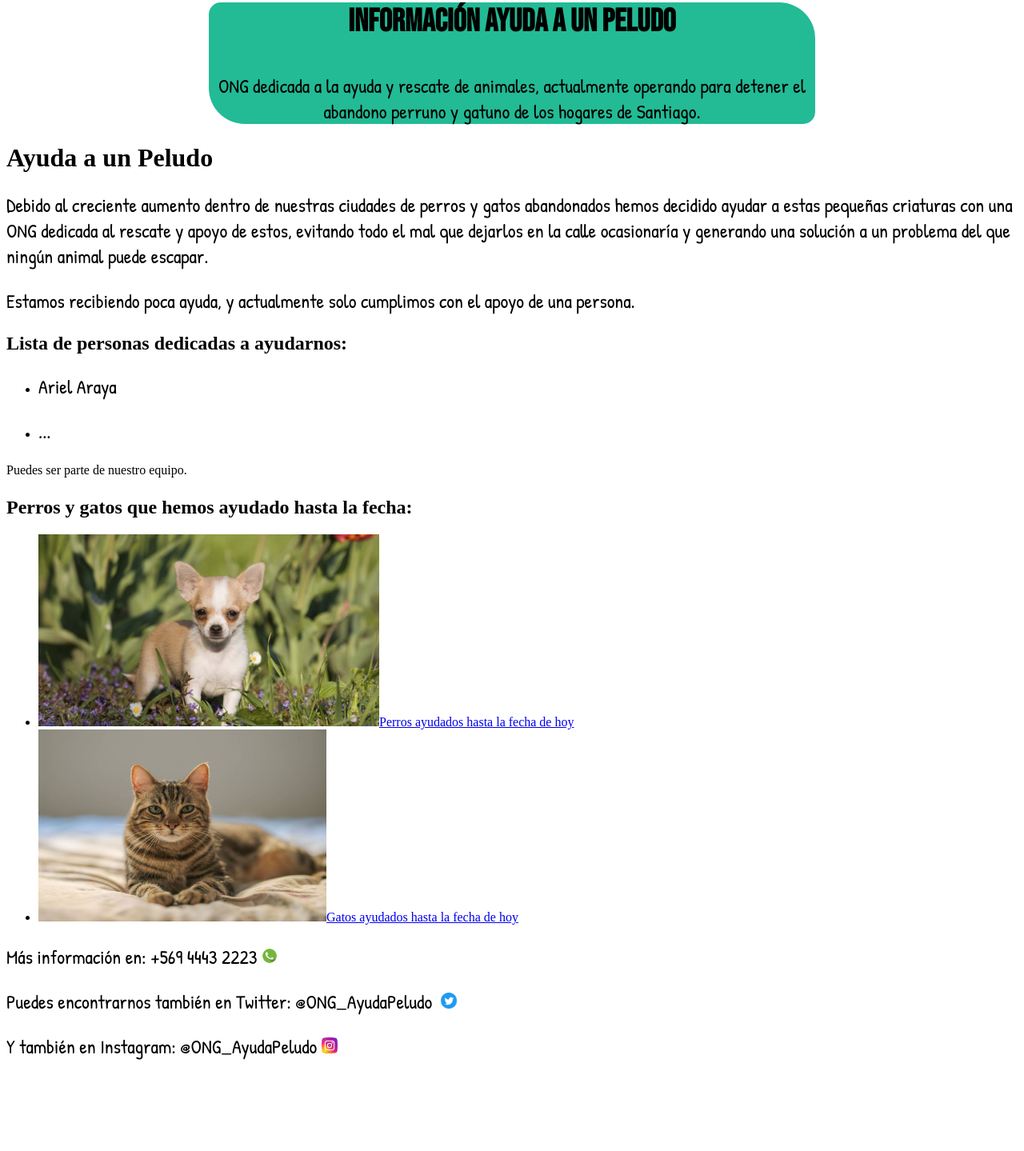
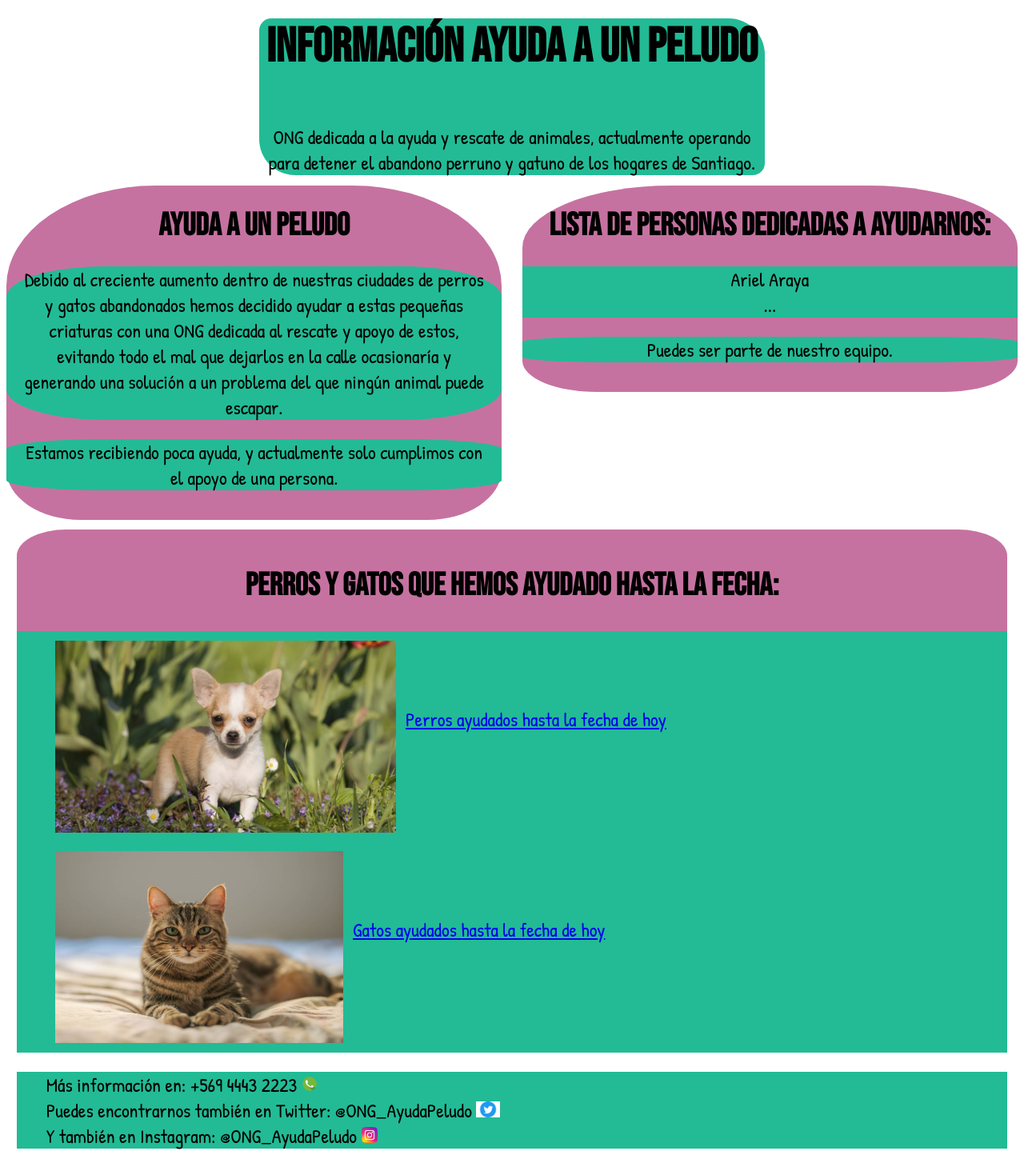
Before and after one commit to ArielAraya/Actividad1, a plain HTML site: page index.html in a window 1280 px wide. Shown: the part 37-1476 px from the top of the page at 80% size. Before the commit the page ends 1385 px from the top, so only its background shows below. Drawn offline with Linux system fonts and the light colour scheme.

Commit message:
Agregado archivo CSS y ajustes HTML
Se hicieron ajustes en el archivo html para la implementación correcta del documento CSS para los estilos. También se hicieron agregados al archivo CSS para que se vea más bonito

```diff
--- a/css/estilos.css
+++ b/css/estilos.css
@@ -1,11 +1,12 @@
 .divHeader{
     background-color: #22bb95;
-    border: 2px #22bb95;
     border-radius: 15px 45px 15px 45px;
     text-align: center;
-    width: 60%;
+    width: 50%;
     margin-left: auto;
     margin-right: auto;
+    text-align: center;
+    font-size: 150%;
 }
 
 .HeaderTitle{
@@ -13,17 +14,100 @@
     font-size: 250%;
     font-family: "bebas neue", cursive;
 }
-p{
+.parrafoBody{
     font-family: 'Patrick Hand', cursive;
     font-size: 150%;
+    background-color: #22bb95;
+    border-radius: 20%;
+    padding-left: 3%;
+    padding-right: 3%;
 }
 
-.divBody{
-    background-color: #24a786;
-    border: 2px #24a786;
-    border-radius: 65px 25px 65px 25px;
+.divBodyLeft{
+    margin-top: 1%;
+    margin-bottom: 1%;
+    background-color: #a7246ca4;
+    border-radius: 30% 30% 15% 15%;
     text-align: center;
-    width: 100%;
+    width: 49%;
     margin-left: auto;
     margin-right: auto;
+    padding-bottom: 1%;
+    float:left;
+    height: 20%;
 }
+
+.headerText{
+    font-family: 'Patrick Hand';
+}
+
+.titleBody{
+    font-family: "bebas neue";
+    font-size: 250%;
+}
+
+.divBodyRight{
+    margin-top: 1%;
+    background-color: #a7246ca4;
+    border-radius: 30% 30% 15% 15%;
+    text-align: center;
+    width: 49%;
+    margin-left: auto;
+    margin-right: auto;
+    padding-bottom: 1%;
+    float:right;
+    height: 20%;
+    /*padding-bottom: 10.5%;*/
+}
+
+.ListasCenter{
+    font-family: 'Patrick Hand', cursive;
+    font-size: 150%;
+    background-color: #22bb95;
+    padding-left: 3%;
+    padding-right: 3%;
+    list-style: none;
+    text-align: center;
+}
+
+.divBodyFull{
+    margin-left: auto;
+    margin-right: auto;
+    width:98%;
+    clear: both;
+    margin-top: 1%;
+    background-color: #a7246ca4;
+    border-radius: 5%;
+    text-align: center;
+    padding-top: 1%;
+}
+
+.ListasLeft{
+    font-family: 'Patrick Hand', cursive;
+    font-size: 150%;
+    background-color: #22bb95;
+    padding-left: 3%;
+    padding-right: 3%;
+    list-style: none;
+    text-align: left;
+}
+
+.liMiddle{
+    display:flex;
+    vertical-align: middle;
+}
+
+.centerList{
+    padding-top: 8%;
+    vertical-align: middle;
+}
+
+.imgBody{
+    padding: 1%;
+}
+
+footer{
+    margin-left: auto;
+    margin-right: auto;
+    width: 98%;
+}
--- a/index.html
+++ b/index.html
@@ -13,52 +13,51 @@
 <header>
     <div class="divHeader">
         <h3 class="HeaderTitle">Información Ayuda a un Peludo</h3>
-        <p>
-            ONG dedicada a la ayuda y rescate de animales, actualmente operando para detener el abandono perruno y gatuno de los hogares de Santiago.
-        </p>
+        <div class="headerText">ONG dedicada a la ayuda y rescate de animales, actualmente operando para detener el abandono perruno y gatuno de los hogares de Santiago.</div>
     </div>
 </header>
 
 <body>
-    <div>
-        <h1>Ayuda a un Peludo</h1>
-        <p>
+    <div class="divBodyLeft">
+        <h1 class="titleBody">Ayuda a un Peludo</h1>
+        <p class="parrafoBody">
             Debido al creciente aumento dentro de nuestras ciudades de perros y gatos abandonados hemos decidido ayudar a estas pequeñas criaturas con una ONG dedicada al rescate y apoyo de estos, evitando todo el mal que dejarlos en la calle ocasionaría y generando una solución a un problema del que ningún animal puede escapar.
         </p>
-        <p>
+        <p class="parrafoBody">
             Estamos recibiendo poca ayuda, y actualmente solo cumplimos con el apoyo de una persona.
         </p>
     </div>
 
-    <div>
-        <h2>Lista de personas dedicadas a ayudarnos:</h2>
-        <p>
-            <ul>
-                <li><p> Ariel Araya</p></li>
-                <li><p>...</p></li>
-            </ul>
-            Puedes ser parte de nuestro equipo.
-        </p>
+    <div class="divBodyRight">
+        <h1 class="titleBody">Lista de personas dedicadas a ayudarnos:</h1>
+        <ul class="ListasCenter">
+            <li>Ariel Araya</li>
+            <li>...</li>
+        </ul>
+        <p class="parrafoBody"> Puedes ser parte de nuestro equipo.</p>
     </div>
 
-    <div>
-        <h2>Perros y gatos que hemos ayudado hasta la fecha:</h2>
-        <ul>
-            <li><img src="Img/perro1.jpg" alt="Foto chihuahua" width="426" height="240"><a href="perro.html" target="_blank">Perros ayudados hasta la fecha de hoy</a></li>
-            <li><img src="Img/gato1.jpg" alt="Foto gato" width="360" height="240"><a href="gato.html" target="_blank">Gatos ayudados hasta la fecha de hoy</a></li>
+
+    <div class="divBodyFull">
+        <h2 class="titleBody">Perros y gatos que hemos ayudado hasta la fecha:</h2>
+        <ul class="ListasLeft">
+            <li class="liMiddle"><img class="imgBody" src="Img/perro1.jpg" alt="Foto chihuahua" width="426" height="240"><div class="centerList"><a href="perro.html" target="_blank">Perros ayudados hasta la fecha de hoy</a></div></li>
+            <li class="liMiddle"><img class="imgBody" src="Img/gato1.jpg" alt="Foto gato" width="360" height="240"><div class="centerList"><a href="gato.html" target="_blank">Gatos ayudados hasta la fecha de hoy</a></div></li>
         </ul>
     </div>
 </body>
 
 <footer>
-    <p>
-        Más información en: +569 4443 2223 <img src="Img/call.png" alt="telefono" height="20" width="20">
-    </p>
-    <p>
-        Puedes encontrarnos también en Twitter: @ONG_AyudaPeludo <img src="Img/twt.jpg" alt="twitter" height="20" width="30">
-    </p>
-    <p>
-        Y también en Instagram: @ONG_AyudaPeludo <img src="Img/instagram.png" alt="instagram" height="20" width="20">
-    </p>
+    <ul class="ListasLeft">
+        <li>
+            Más información en: +569 4443 2223 <img src="Img/call.png" alt="telefono" height="20" width="20">
+        </li>
+        <li>
+            Puedes encontrarnos también en Twitter: @ONG_AyudaPeludo <img src="Img/twt.jpg" alt="twitter" height="20" width="30">
+        </li>
+        <li>
+            Y también en Instagram: @ONG_AyudaPeludo <img src="Img/instagram.png" alt="instagram" height="20" width="20">
+        </li>
+    </ul>
 </footer>
 </html>
```
Also changed, not shown: default.html (+12 -12 lines), gato.html (+21 -22 lines), perro.html (+21 -21 lines).
